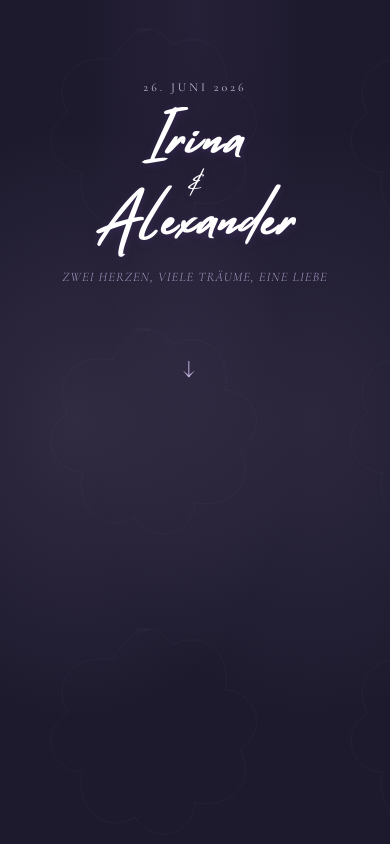
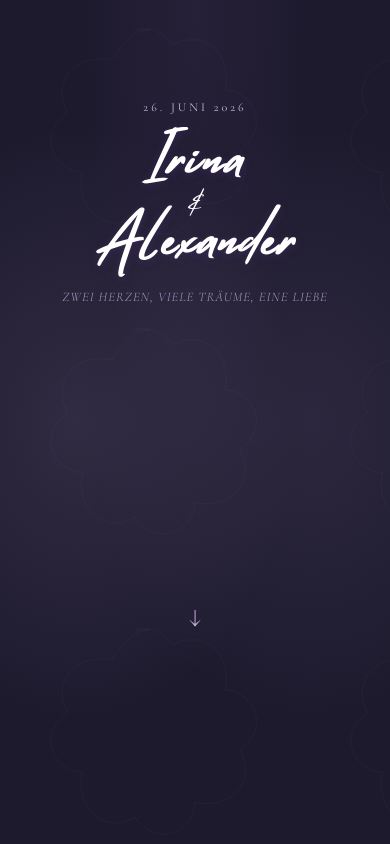
Before and after one commit to 88frank88/wedding-photos, a plain HTML site: page frontend/index.html in a window 390 px wide. Shown: the top 844 px of the page. Drawn offline with nearby package versions, Linux system fonts and the light colour scheme; no server answers.

Commit message:
v1.8.0: move names down, arrow at bottom 75% on mobile

```diff
--- a/frontend/index.html
+++ b/frontend/index.html
@@ -441,12 +441,12 @@ body{
 }
 
 @media(max-width:768px){
-  .hero{padding:120px 15px 20px;justify-content:flex-start}
+  .hero{padding:150px 15px 20px;justify-content:flex-start}
   .hero-date{margin-bottom:30px;letter-spacing:4px}
   .hero h1{font-size:clamp(36px,12vw,60px);letter-spacing:3px}
   .hero-ampersand{font-size:clamp(22px,6vw,36px)}
   .hero-subtitle{font-size:clamp(13px,3vw,18px);margin-top:14px}
-  .scroll-hint{position:static;margin-top:80px}
+  .scroll-hint{position:absolute;bottom:25%;margin-top:0}
   .category-buttons{flex-direction:column;align-items:center}
   .category-btn{min-width:260px}
   .category-btn .cat-label{font-size:20px}
@@ -454,11 +454,11 @@ body{
 }
 
 @media(max-width:480px){
-  .hero{padding:80px 10px 10px}
+  .hero{padding:100px 10px 10px}
   .hero-date{margin-bottom:20px;font-size:12px;letter-spacing:3px}
   .category-btn{min-width:100%;padding:18px 16px}
   .category-btn .cat-label{font-size:19px}
-  .scroll-hint{position:static;margin-top:65px;font-size:28px}
+  .scroll-hint{position:absolute;bottom:25%;margin-top:0;font-size:28px}
   .gallery{grid-template-columns:repeat(auto-fill,minmax(100px,1fr));gap:6px}
 }
 
```
Also changed, not shown: 1 other file.
